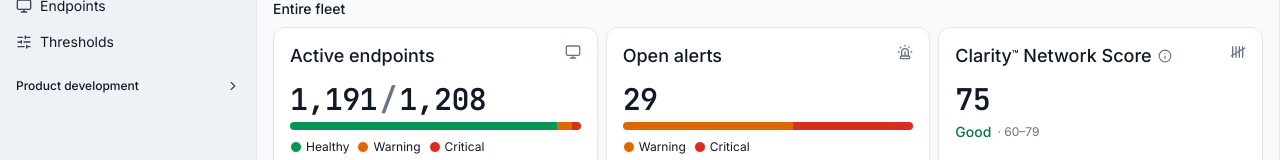
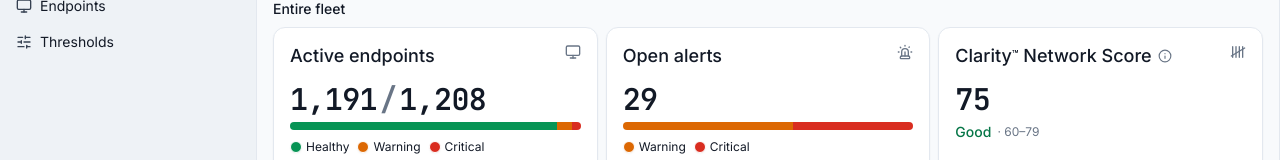
Before and after one commit to mynameiseeyern/Clarion-prototype, a React (Vite) app: page / in a window 1280 px wide. Shown: the part 166-326 px from the top of the page. Built offline with nearby package versions, Linux system fonts and the light colour scheme.

Commit message:
Update Sidebar.tsx

```diff
--- a/src/components/dashboard/Sidebar.tsx
+++ b/src/components/dashboard/Sidebar.tsx
@@ -1,6 +1,6 @@
 import { useEffect, useState } from "react"
 import { ChevronDown } from "lucide-react"
-import { navItems, devNavItems, type NavItem, type PageId } from "@/nav"
+import { navItems, type NavItem, type PageId } from "@/nav"
 import { cn } from "@/lib/utils"
 
 export function Sidebar({
@@ -41,9 +41,6 @@ export function Sidebar({
       {/* Content — nav */}
       <div className="flex-1 overflow-y-auto p-2">
         <NavGroup label="Workspace" items={navItems} active={active} onNavigate={onNavigate} />
-        <div className="mt-3">
-          <NavGroup label="Product development" items={devNavItems} active={active} onNavigate={onNavigate} collapsible defaultOpen={false} />
-        </div>
       </div>
 
       {/* Footer */}
```
